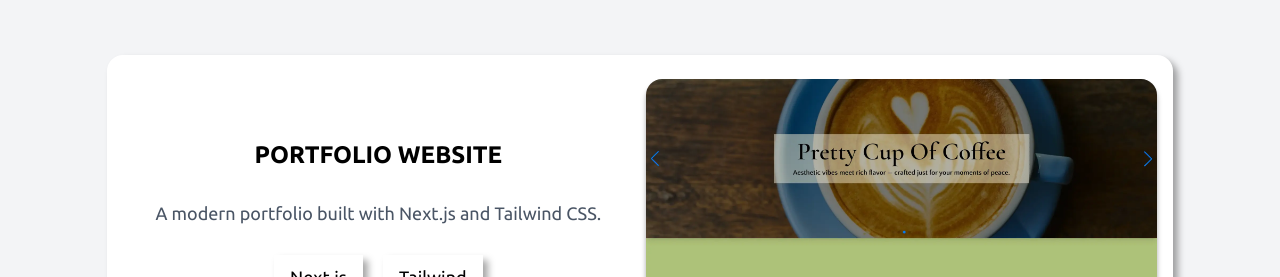
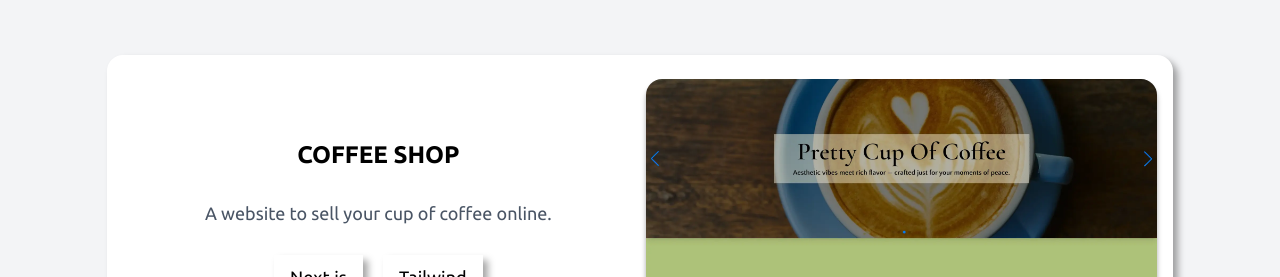
Before and after one commit to MuhammadAunR/Portfolio, a Next.js app: page / in a window 1280 px wide. Shown: the part 1760-2037 px from the top of the page. Built offline with nearby package versions, Linux system fonts and the light colour scheme.

Commit message:
updated projects

```diff
--- a/components/ProjectCard.js
+++ b/components/ProjectCard.js
@@ -10,8 +10,8 @@ const ProjectCard = () => {
 
   const projects = [
     {
-      title: "Portfolio Website",
-      description: "A modern portfolio built with Next.js and Tailwind CSS.",
+      title: "Coffee Shop",
+      description: "A website to sell your cup of coffee online.",
       stack: ["Next.js", "Tailwind"],
       previewLink: "https://coffeeshop-7ad9.vercel.app/",
       sourceLink: "https://github.com/MuhammadAunR/Coffee-Shop",
```
